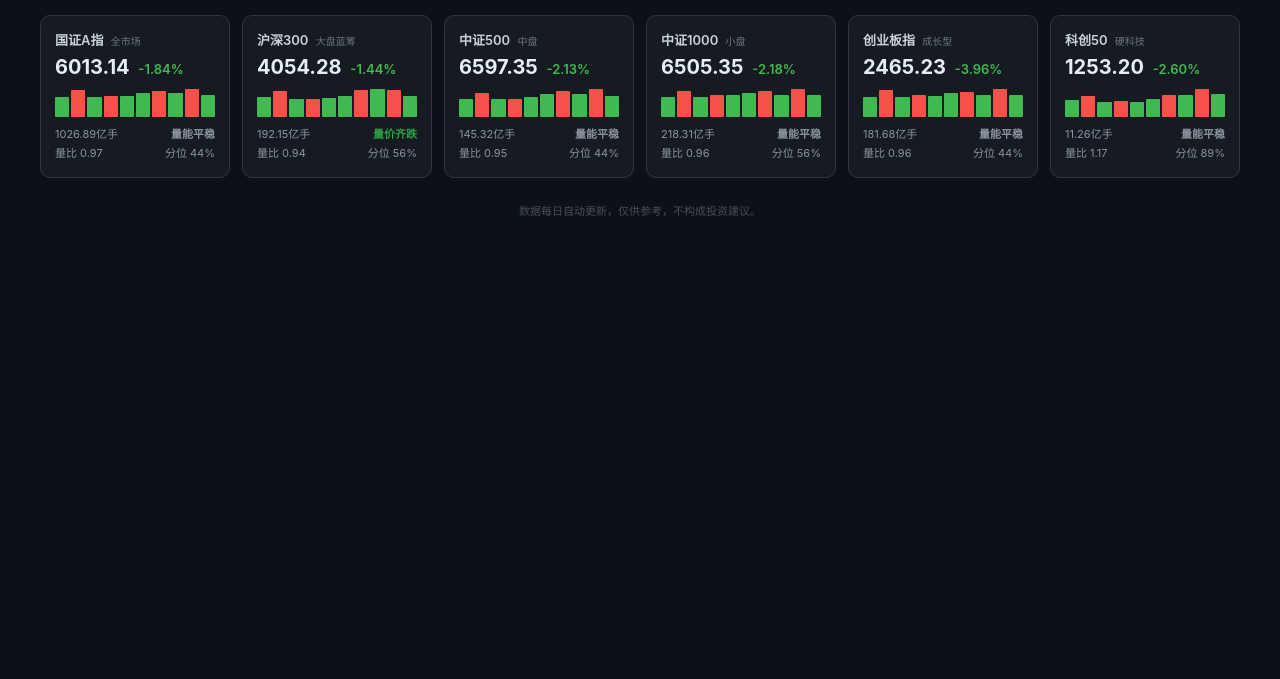
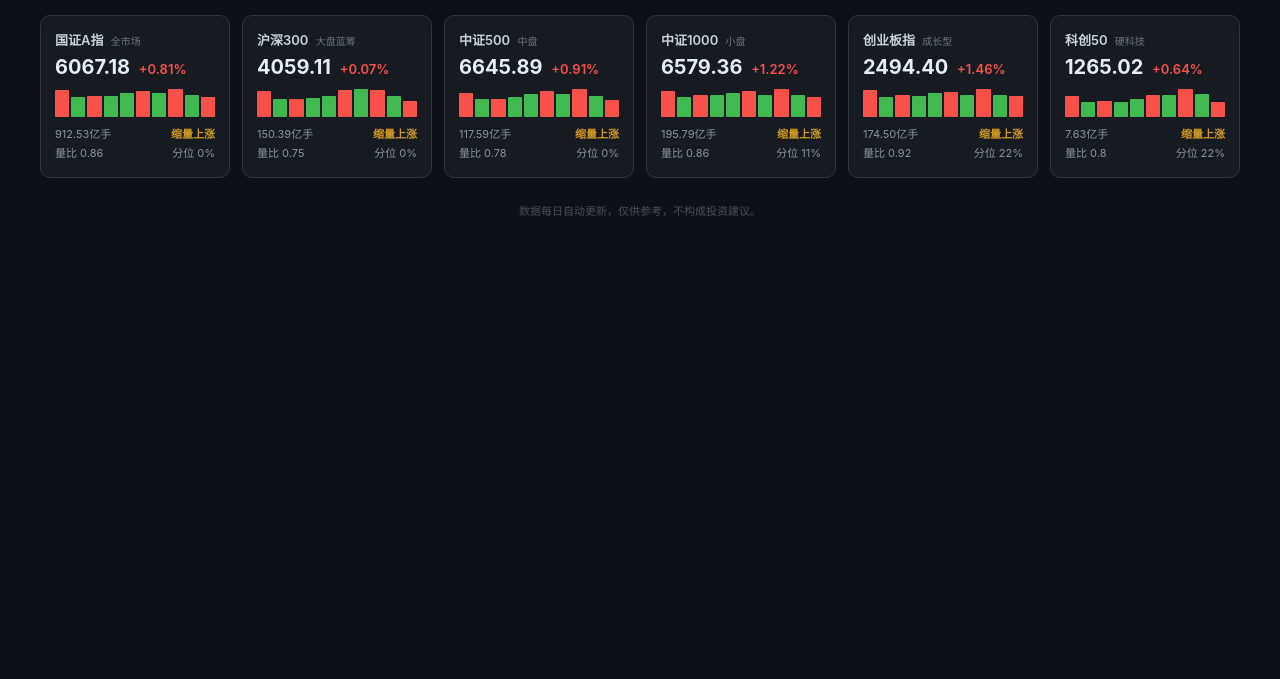
Before and after one commit to K122Y/review-dashboard, a plain HTML site: page index.html in a window 1280 px wide. Shown: the part 121-800 px from the top of the page. Drawn offline with Linux system fonts and the light colour scheme.

Commit message:
deploy: 4c589094260f63b2a4e3ebe68eddea3adf41cc61

```diff
--- a/index.html
+++ b/index.html
@@ -89,11 +89,11 @@
   <div class="header">
     <div class="header-left">
       <h1>📈 A股每日仪表盘</h1>
-      <div class="date">数据日期：2026-11-06 &nbsp;&nbsp; 更新时间：2026-11-06 15:35</div>
+      <div class="date">数据日期：2026-11-10 &nbsp;&nbsp; 更新时间：2026-11-10 16:00</div>
     </div>
     <div class="header-center">
       <div class="total-label">全市场成交额</div>
-      <div class="total-value">1.67 万亿 <span class="total-change down">-18.53%</span></div>
+      <div class="total-value">1.52 万亿 <span class="total-change down">-9.26%</span></div>
     </div>
     <div class="header-right"></div>
   </div>
@@ -102,85 +102,85 @@
 
         <div class="card">
           <div class="idx-name">国证A指 <span class="tag">全市场</span></div>
-          <div class="idx-price">6013.14 <span class="down">-1.84%</span></div>
-          <div class="bars"><div class="bar" style="height:20px; background:#3fb950"></div><div class="bar" style="height:27px; background:#f85149"></div><div class="bar" style="height:20px; background:#3fb950"></div><div class="bar" style="height:21px; background:#f85149"></div><div class="bar" style="height:21px; background:#3fb950"></div><div class="bar" style="height:24px; background:#3fb950"></div><div class="bar" style="height:26px; background:#f85149"></div><div class="bar" style="height:24px; background:#3fb950"></div><div class="bar" style="height:28px; background:#f85149"></div><div class="bar" style="height:22px; background:#3fb950"></div></div>
+          <div class="idx-price">6067.18 <span class="up">+0.81%</span></div>
+          <div class="bars"><div class="bar" style="height:27px; background:#f85149"></div><div class="bar" style="height:20px; background:#3fb950"></div><div class="bar" style="height:21px; background:#f85149"></div><div class="bar" style="height:21px; background:#3fb950"></div><div class="bar" style="height:24px; background:#3fb950"></div><div class="bar" style="height:26px; background:#f85149"></div><div class="bar" style="height:24px; background:#3fb950"></div><div class="bar" style="height:28px; background:#f85149"></div><div class="bar" style="height:22px; background:#3fb950"></div><div class="bar" style="height:20px; background:#f85149"></div></div>
           <div class="bottom-line">
-            <span>1026.89亿手</span>
-            <span class="label flat">量能平稳</span>
+            <span>912.53亿手</span>
+            <span class="label warn">缩量上涨</span>
           </div>
           <div class="bottom-line">
-            <span title="今日成交量 ÷ 过去10日平均成交量">量比 0.97</span>
-            <span title="今日成交量在近10日中的百分位排名">分位 44%</span>
+            <span title="今日成交量 ÷ 过去10日平均成交量">量比 0.86</span>
+            <span title="今日成交量在近10日中的百分位排名">分位 0%</span>
           </div>
         </div>
 
         <div class="card">
           <div class="idx-name">沪深300 <span class="tag">大盘蓝筹</span></div>
-          <div class="idx-price">4054.28 <span class="down">-1.44%</span></div>
-          <div class="bars"><div class="bar" style="height:20px; background:#3fb950"></div><div class="bar" style="height:26px; background:#f85149"></div><div class="bar" style="height:18px; background:#3fb950"></div><div class="bar" style="height:18px; background:#f85149"></div><div class="bar" style="height:19px; background:#3fb950"></div><div class="bar" style="height:21px; background:#3fb950"></div><div class="bar" style="height:27px; background:#f85149"></div><div class="bar" style="height:28px; background:#3fb950"></div><div class="bar" style="height:27px; background:#f85149"></div><div class="bar" style="height:21px; background:#3fb950"></div></div>
+          <div class="idx-price">4059.11 <span class="up">+0.07%</span></div>
+          <div class="bars"><div class="bar" style="height:26px; background:#f85149"></div><div class="bar" style="height:18px; background:#3fb950"></div><div class="bar" style="height:18px; background:#f85149"></div><div class="bar" style="height:19px; background:#3fb950"></div><div class="bar" style="height:21px; background:#3fb950"></div><div class="bar" style="height:27px; background:#f85149"></div><div class="bar" style="height:28px; background:#3fb950"></div><div class="bar" style="height:27px; background:#f85149"></div><div class="bar" style="height:21px; background:#3fb950"></div><div class="bar" style="height:16px; background:#f85149"></div></div>
           <div class="bottom-line">
-            <span>192.15亿手</span>
-            <span class="label down-strong">量价齐跌</span>
+            <span>150.39亿手</span>
+            <span class="label warn">缩量上涨</span>
           </div>
           <div class="bottom-line">
-            <span title="今日成交量 ÷ 过去10日平均成交量">量比 0.94</span>
-            <span title="今日成交量在近10日中的百分位排名">分位 56%</span>
+            <span title="今日成交量 ÷ 过去10日平均成交量">量比 0.75</span>
+            <span title="今日成交量在近10日中的百分位排名">分位 0%</span>
           </div>
         </div>
 
         <div class="card">
           <div class="idx-name">中证500 <span class="tag">中盘</span></div>
-          <div class="idx-price">6597.35 <span class="down">-2.13%</span></div>
-          <div class="bars"><div class="bar" style="height:18px; background:#3fb950"></div><div class="bar" style="height:24px; background:#f85149"></div><div class="bar" style="height:18px; background:#3fb950"></div><div class="bar" style="height:18px; background:#f85149"></div><div class="bar" style="height:20px; background:#3fb950"></div><div class="bar" style="height:23px; background:#3fb950"></div><div class="bar" style="height:26px; background:#f85149"></div><div class="bar" style="height:23px; background:#3fb950"></div><div class="bar" style="height:28px; background:#f85149"></div><div class="bar" style="height:21px; background:#3fb950"></div></div>
+          <div class="idx-price">6645.89 <span class="up">+0.91%</span></div>
+          <div class="bars"><div class="bar" style="height:24px; background:#f85149"></div><div class="bar" style="height:18px; background:#3fb950"></div><div class="bar" style="height:18px; background:#f85149"></div><div class="bar" style="height:20px; background:#3fb950"></div><div class="bar" style="height:23px; background:#3fb950"></div><div class="bar" style="height:26px; background:#f85149"></div><div class="bar" style="height:23px; background:#3fb950"></div><div class="bar" style="height:28px; background:#f85149"></div><div class="bar" style="height:21px; background:#3fb950"></div><div class="bar" style="height:17px; background:#f85149"></div></div>
           <div class="bottom-line">
-            <span>145.32亿手</span>
-            <span class="label flat">量能平稳</span>
+            <span>117.59亿手</span>
+            <span class="label warn">缩量上涨</span>
           </div>
           <div class="bottom-line">
-            <span title="今日成交量 ÷ 过去10日平均成交量">量比 0.95</span>
-            <span title="今日成交量在近10日中的百分位排名">分位 44%</span>
+            <span title="今日成交量 ÷ 过去10日平均成交量">量比 0.78</span>
+            <span title="今日成交量在近10日中的百分位排名">分位 0%</span>
           </div>
         </div>
 
         <div class="card">
           <div class="idx-name">中证1000 <span class="tag">小盘</span></div>
-          <div class="idx-price">6505.35 <span class="down">-2.18%</span></div>
-          <div class="bars"><div class="bar" style="height:20px; background:#3fb950"></div><div class="bar" style="height:26px; background:#f85149"></div><div class="bar" style="height:20px; background:#3fb950"></div><div class="bar" style="height:22px; background:#f85149"></div><div class="bar" style="height:22px; background:#3fb950"></div><div class="bar" style="height:24px; background:#3fb950"></div><div class="bar" style="height:26px; background:#f85149"></div><div class="bar" style="height:22px; background:#3fb950"></div><div class="bar" style="height:28px; background:#f85149"></div><div class="bar" style="height:22px; background:#3fb950"></div></div>
+          <div class="idx-price">6579.36 <span class="up">+1.22%</span></div>
+          <div class="bars"><div class="bar" style="height:26px; background:#f85149"></div><div class="bar" style="height:20px; background:#3fb950"></div><div class="bar" style="height:22px; background:#f85149"></div><div class="bar" style="height:22px; background:#3fb950"></div><div class="bar" style="height:24px; background:#3fb950"></div><div class="bar" style="height:26px; background:#f85149"></div><div class="bar" style="height:22px; background:#3fb950"></div><div class="bar" style="height:28px; background:#f85149"></div><div class="bar" style="height:22px; background:#3fb950"></div><div class="bar" style="height:20px; background:#f85149"></div></div>
           <div class="bottom-line">
-            <span>218.31亿手</span>
-            <span class="label flat">量能平稳</span>
+            <span>195.79亿手</span>
+            <span class="label warn">缩量上涨</span>
           </div>
           <div class="bottom-line">
-            <span title="今日成交量 ÷ 过去10日平均成交量">量比 0.96</span>
-            <span title="今日成交量在近10日中的百分位排名">分位 56%</span>
+            <span title="今日成交量 ÷ 过去10日平均成交量">量比 0.86</span>
+            <span title="今日成交量在近10日中的百分位排名">分位 11%</span>
           </div>
         </div>
 
         <div class="card">
           <div class="idx-name">创业板指 <span class="tag">成长型</span></div>
-          <div class="idx-price">2465.23 <span class="down">-3.96%</span></div>
-          <div class="bars"><div class="bar" style="height:20px; background:#3fb950"></div><div class="bar" style="height:27px; background:#f85149"></div><div class="bar" style="height:20px; background:#3fb950"></div><div class="bar" style="height:22px; background:#f85149"></div><div class="bar" style="height:21px; background:#3fb950"></div><div class="bar" style="height:24px; background:#3fb950"></div><div class="bar" style="height:25px; background:#f85149"></div><div class="bar" style="height:22px; background:#3fb950"></div><div class="bar" style="height:28px; background:#f85149"></div><div class="bar" style="height:22px; background:#3fb950"></div></div>
+          <div class="idx-price">2494.40 <span class="up">+1.46%</span></div>
+          <div class="bars"><div class="bar" style="height:27px; background:#f85149"></div><div class="bar" style="height:20px; background:#3fb950"></div><div class="bar" style="height:22px; background:#f85149"></div><div class="bar" style="height:21px; background:#3fb950"></div><div class="bar" style="height:24px; background:#3fb950"></div><div class="bar" style="height:25px; background:#f85149"></div><div class="bar" style="height:22px; background:#3fb950"></div><div class="bar" style="height:28px; background:#f85149"></div><div class="bar" style="height:22px; background:#3fb950"></div><div class="bar" style="height:21px; background:#f85149"></div></div>
           <div class="bottom-line">
-            <span>181.68亿手</span>
-            <span class="label flat">量能平稳</span>
+            <span>174.50亿手</span>
+            <span class="label warn">缩量上涨</span>
           </div>
           <div class="bottom-line">
-            <span title="今日成交量 ÷ 过去10日平均成交量">量比 0.96</span>
-            <span title="今日成交量在近10日中的百分位排名">分位 44%</span>
+            <span title="今日成交量 ÷ 过去10日平均成交量">量比 0.92</span>
+            <span title="今日成交量在近10日中的百分位排名">分位 22%</span>
           </div>
         </div>
 
         <div class="card">
           <div class="idx-name">科创50 <span class="tag">硬科技</span></div>
-          <div class="idx-price">1253.20 <span class="down">-2.60%</span></div>
-          <div class="bars"><div class="bar" style="height:17px; background:#3fb950"></div><div class="bar" style="height:21px; background:#f85149"></div><div class="bar" style="height:15px; background:#3fb950"></div><div class="bar" style="height:16px; background:#f85149"></div><div class="bar" style="height:15px; background:#3fb950"></div><div class="bar" style="height:18px; background:#3fb950"></div><div class="bar" style="height:22px; background:#f85149"></div><div class="bar" style="height:22px; background:#3fb950"></div><div class="bar" style="height:28px; background:#f85149"></div><div class="bar" style="height:23px; background:#3fb950"></div></div>
+          <div class="idx-price">1265.02 <span class="up">+0.64%</span></div>
+          <div class="bars"><div class="bar" style="height:21px; background:#f85149"></div><div class="bar" style="height:15px; background:#3fb950"></div><div class="bar" style="height:16px; background:#f85149"></div><div class="bar" style="height:15px; background:#3fb950"></div><div class="bar" style="height:18px; background:#3fb950"></div><div class="bar" style="height:22px; background:#f85149"></div><div class="bar" style="height:22px; background:#3fb950"></div><div class="bar" style="height:28px; background:#f85149"></div><div class="bar" style="height:23px; background:#3fb950"></div><div class="bar" style="height:15px; background:#f85149"></div></div>
           <div class="bottom-line">
-            <span>11.26亿手</span>
-            <span class="label flat">量能平稳</span>
+            <span>7.63亿手</span>
+            <span class="label warn">缩量上涨</span>
           </div>
           <div class="bottom-line">
-            <span title="今日成交量 ÷ 过去10日平均成交量">量比 1.17</span>
-            <span title="今日成交量在近10日中的百分位排名">分位 89%</span>
+            <span title="今日成交量 ÷ 过去10日平均成交量">量比 0.8</span>
+            <span title="今日成交量在近10日中的百分位排名">分位 22%</span>
           </div>
         </div>
 
```
Also changed, not shown: history.json (+34 -32 lines).
